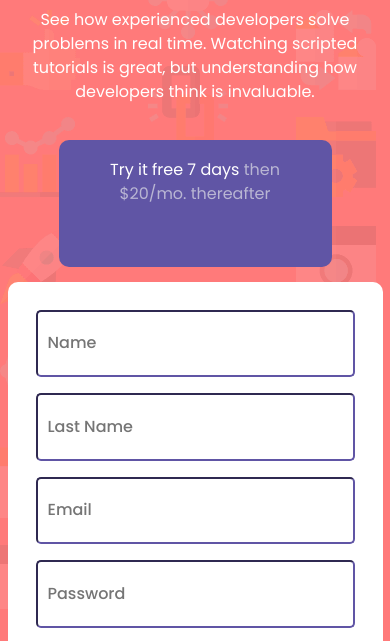
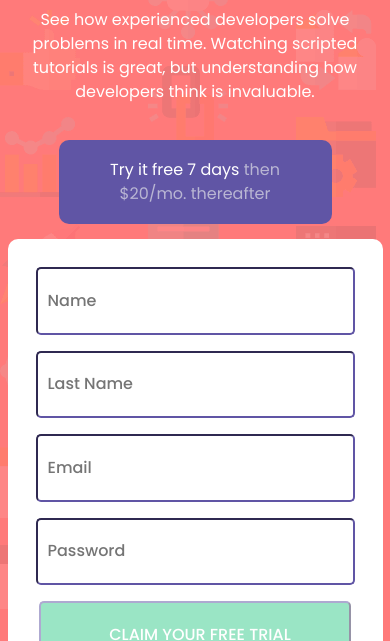
Before and after one commit to shaquito25/intro-component-with-signup-form-master, a plain HTML site: page index.html in a window 390 px wide. Shown: the part 191-832 px from the top of the page. Drawn offline with nearby package versions, Linux system fonts and the light colour scheme.

Commit message:
cambios en form-header-container

```diff
--- a/styles.css
+++ b/styles.css
@@ -168,7 +168,6 @@ p{
     text-align: center;
     margin-bottom: 15px;
     margin-top: 20px;
-    min-height: 15vh;
     max-width: 70vw;
 }
 
```
